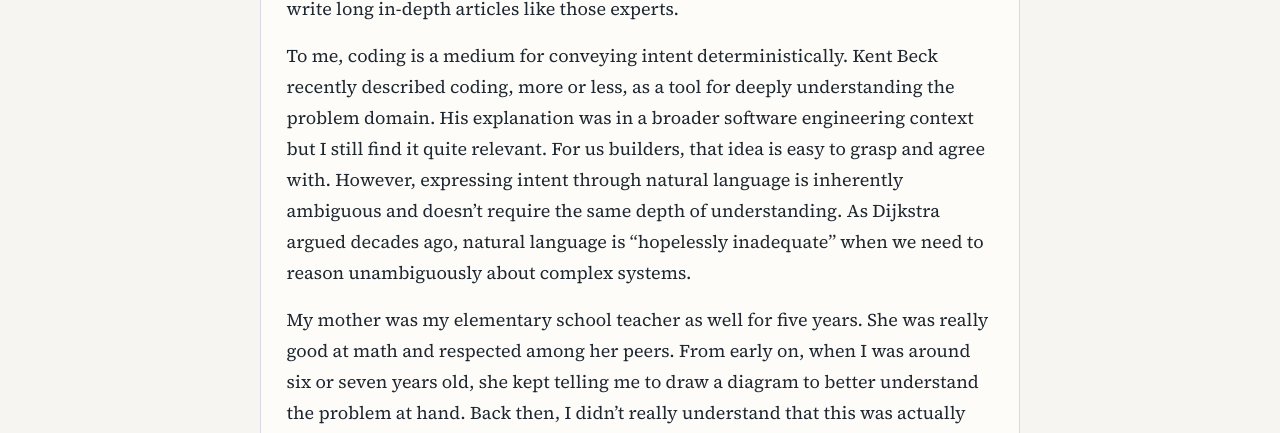
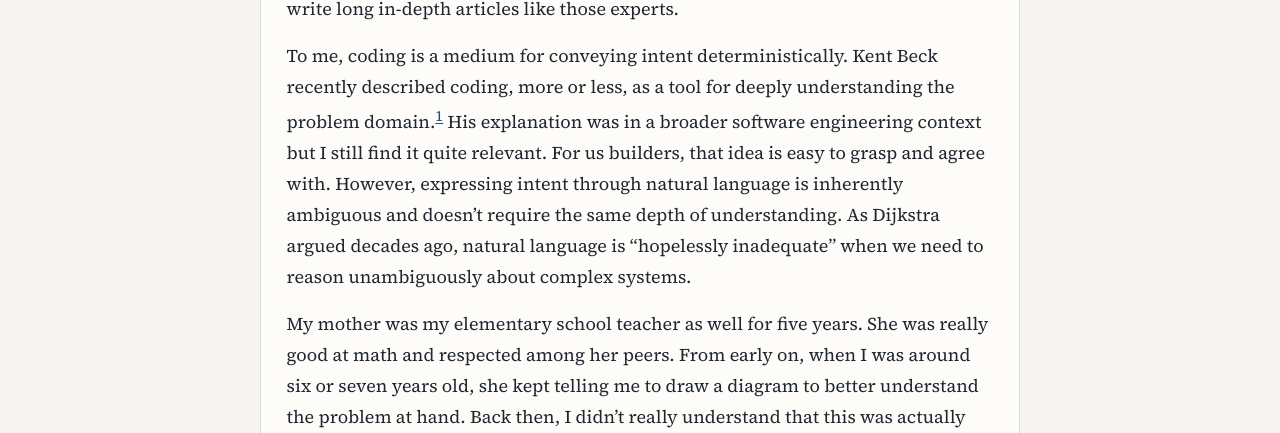
Before and after one commit to fehmicansaglam/fehmicansaglam.github.com, a Jekyll site: the page built from _posts/2026-07-19-coding-is-understanding.md, in a window 1280 px wide and 900 px high. Shown: the part 467-900 px from the top of the window. Built offline with Jekyll 4.4.1, drawn with Linux system fonts in a browser that asks for light colours; some of the changed text lies outside the part shown.

Commit message:
Update 2026-07-19-coding-is-understanding.md

```diff
--- a/_posts/2026-07-19-coding-is-understanding.md
+++ b/_posts/2026-07-19-coding-is-understanding.md
@@ -8,7 +8,7 @@
 
 I have a personal connection to coding since it has been both my craft and my hobby for decades. I occasionally suspect that I might have a bias and overestimate its value. This started a long time ago, but it has definitely accelerated in the age of LLMs. As a result, I have been reading, listening to, and watching what true experts have to say about coding. I stumbled upon a few thought-provoking comments that turned my intuition into a more concrete understanding. I’ll try to present a quick summary of that as I am too impatient to write long in-depth articles like those experts.
 
-To me, coding is a medium for conveying intent deterministically. Kent Beck recently described coding, more or less, as a tool for deeply understanding the problem domain. His explanation was in a broader software engineering context but I still find it quite relevant. For us builders, that idea is easy to grasp and agree with. However, expressing intent through natural language is inherently ambiguous and doesn’t require the same depth of understanding. As Dijkstra argued decades ago, natural language is “hopelessly inadequate” when we need to reason unambiguously about complex systems.
+To me, coding is a medium for conveying intent deterministically. Kent Beck recently described coding, more or less, as a tool for deeply understanding the problem domain.[^1] His explanation was in a broader software engineering context but I still find it quite relevant. For us builders, that idea is easy to grasp and agree with. However, expressing intent through natural language is inherently ambiguous and doesn’t require the same depth of understanding. As Dijkstra argued decades ago, natural language is “hopelessly inadequate” when we need to reason unambiguously about complex systems.
 
 My mother was my elementary school teacher as well for five years. She was really good at math and respected among her peers. From early on, when I was around six or seven years old, she kept telling me to draw a diagram to better understand the problem at hand. Back then, I didn’t really understand that this was actually about modeling a problem, much like in coding, where you need to build a mental model of the program.
 
@@ -25,3 +25,5 @@
 Of course, my previous experience with other programming languages shortened the time it took to become proficient in a new one. But no matter what, we need productive struggle to learn, and we need some kind of friction to get there.
 
 I understand why many people see coding as friction. However, I now see coding as a useful form of friction that builds a deeper understanding of the problem domain through productive struggle. Sometimes, the friction isn’t the obstacle. It’s your elementary school teacher.
+
+[^1]: The Pragmatic Engineer, *How Kent Beck shapes the software engineering industry*, https://youtu.be/ddHQQtjIOpw
```
